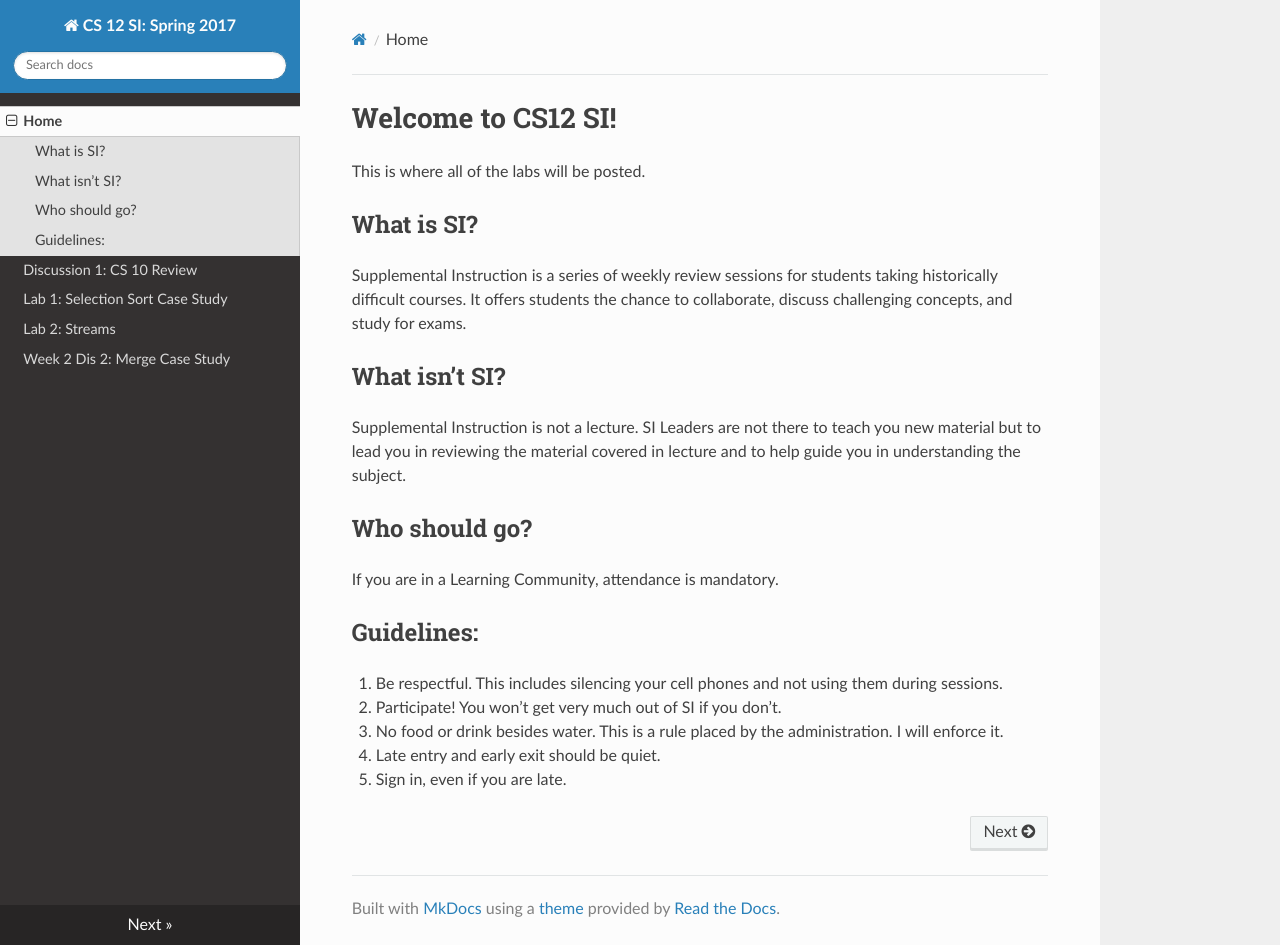
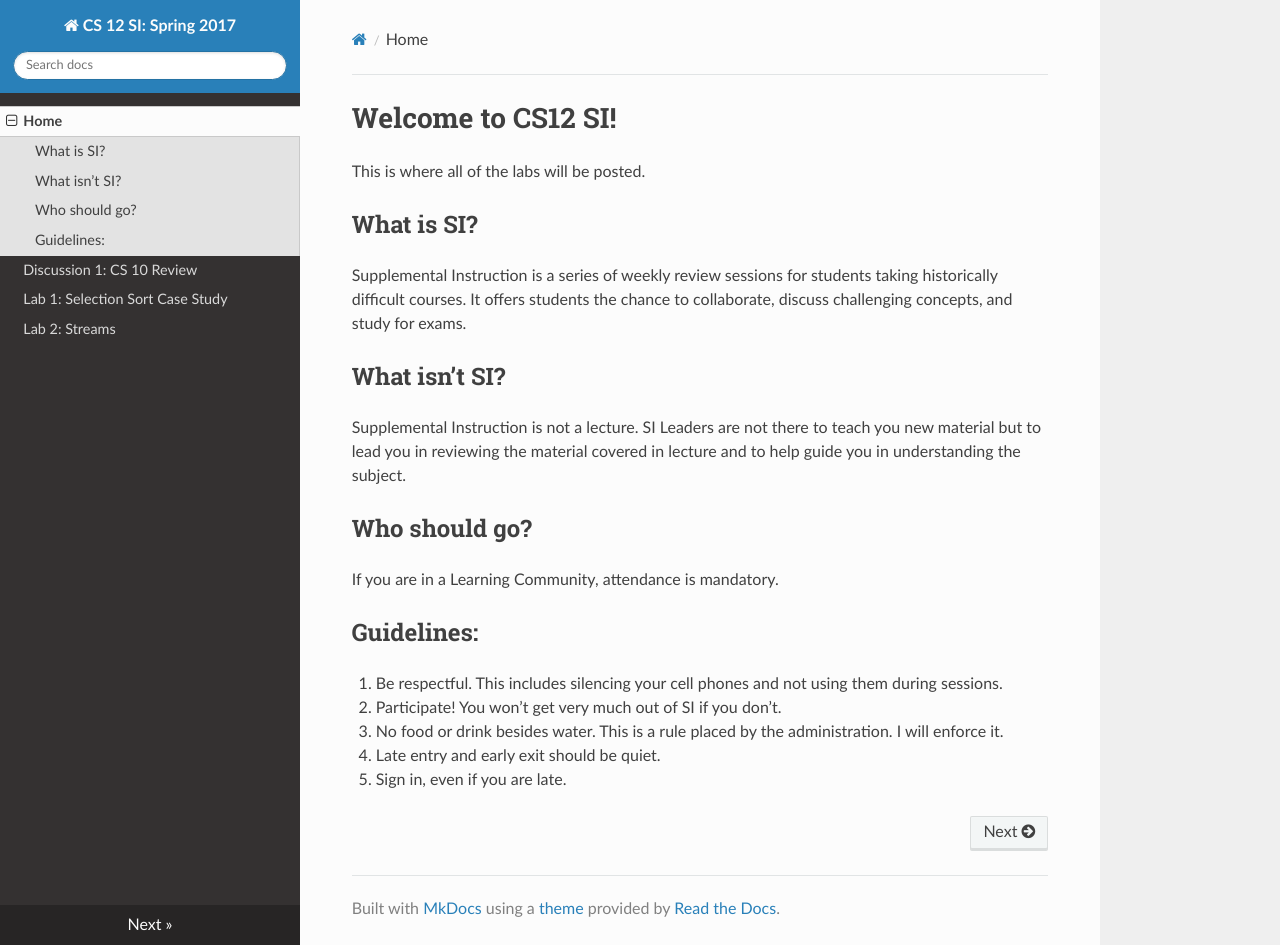
Before and after one commit to cs-si-ucr/cs12, an MkDocs documentation site: the page built from docs/index.md, in a window 1280 px wide and 945 px high. Built offline with MkDocs 1.6.1, drawn with Linux system fonts in a browser that asks for light colours; nearby versions of some CDN libraries; old or Windows-style settings are respelled for this version of MkDocs.

Commit message:
commented old command

```diff
--- a/mkdocs.yml
+++ b/mkdocs.yml
@@ -5,7 +5,7 @@ pages:
    # - [lab01_2.md, "Lab 1: CS 10 Review"] //(old)
     - [lab01.md, "Lab 1: Selection Sort Case Study"]
     - [lab02.md, "Lab 2: Streams"]
-    - [dis02_2.md, "Week 2 Dis 2: Merge Case Study"] #//(old)
+   # - [dis02_2.md, "Week 2 Dis 2: Merge Case Study"] #//(old)
    # - [dis03.md, "Discussion 3: Classes"]
    # - [lab03.md, "Lab 3: Classes"]
    # - [dis03_2.md, "Week 3 Dis 2: Binary Search Case Study"] //(old)
```
